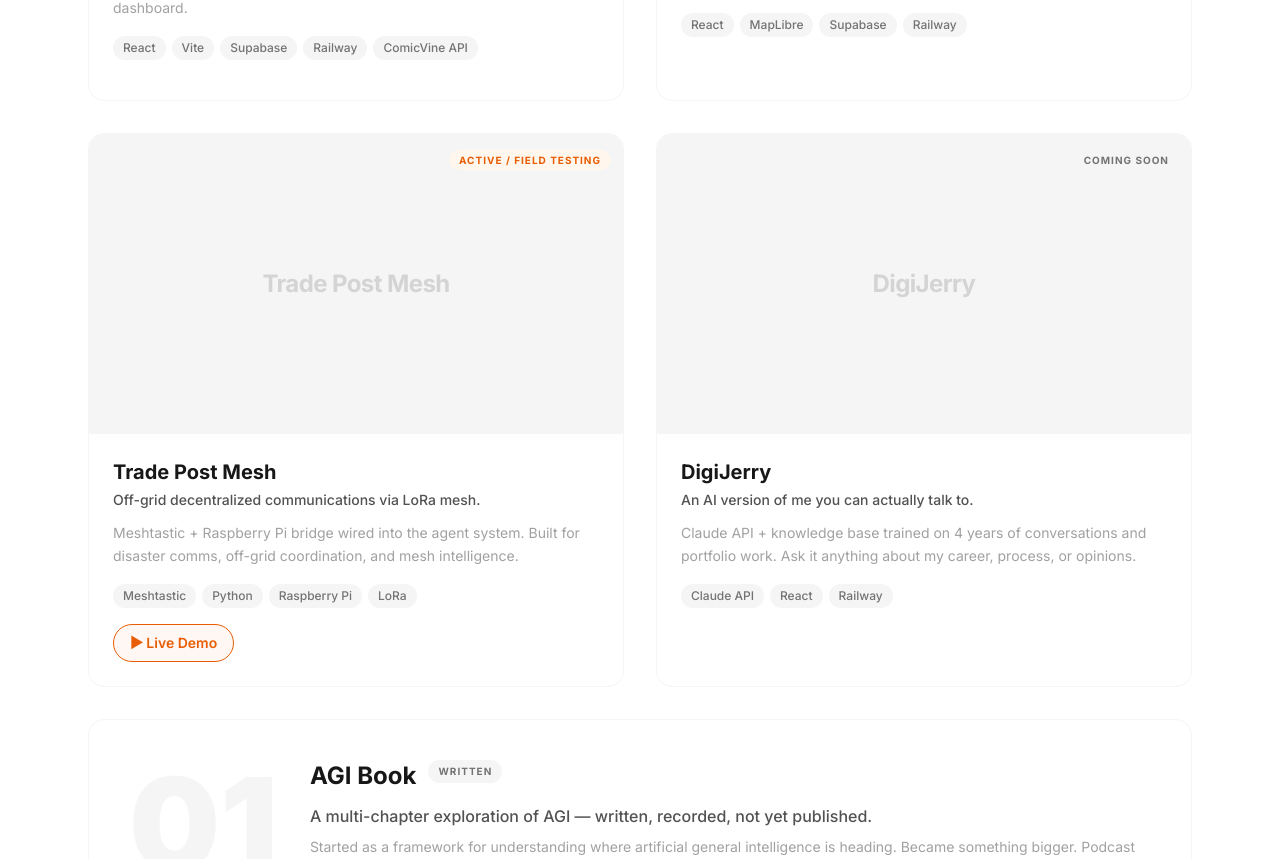
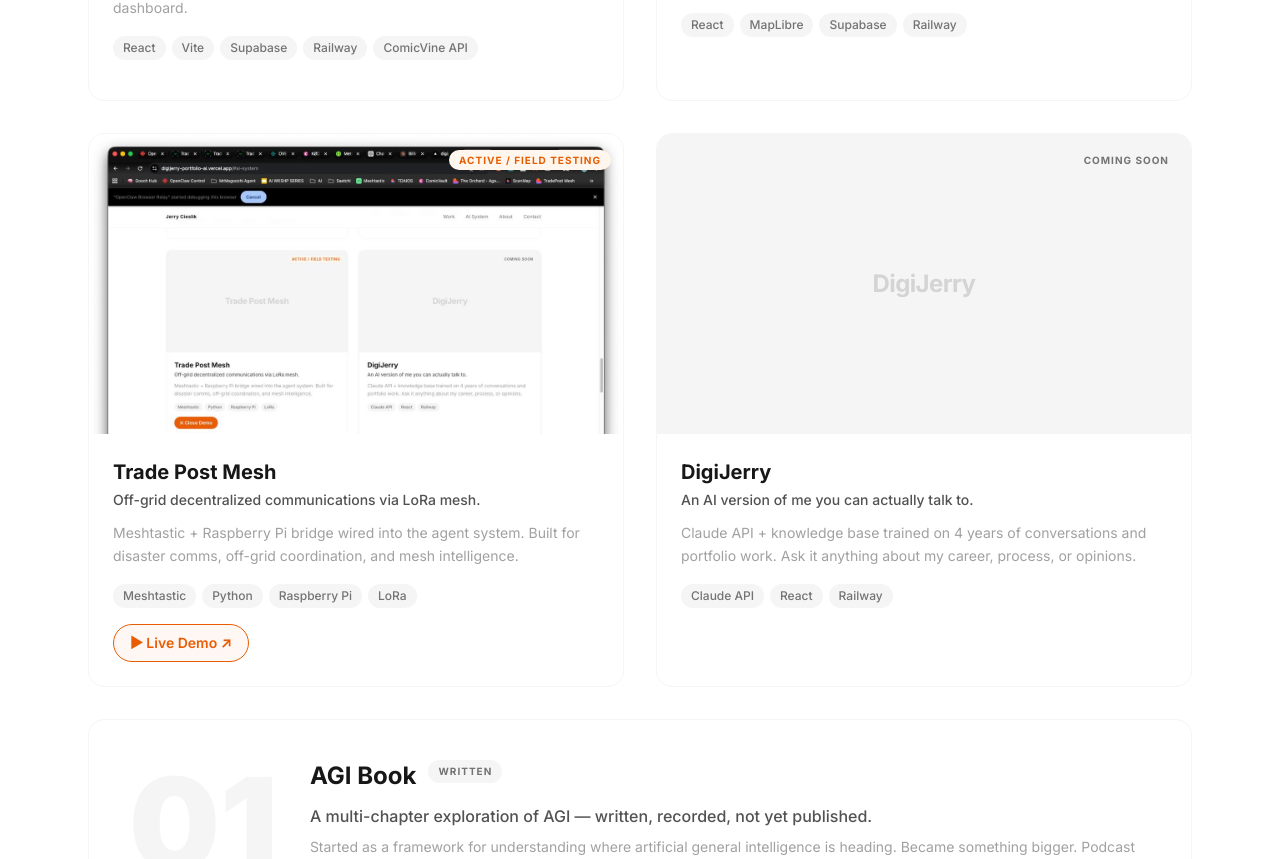
Before and after one commit to rekaldsi/digijerry-portfolio-ai, a React (Vite) app: page / in a window 1280 px wide. Shown: the part 3496-4355 px from the top of the page. Built offline with nearby package versions, Linux system fonts and the light colour scheme.

Commit message:
fix: Trade Post card — static hero image + new-tab demo button, kill inline iframe

```diff
--- a/src/components/Projects.tsx
+++ b/src/components/Projects.tsx
@@ -1,5 +1,4 @@
 import { motion } from 'framer-motion'
-import { useState } from 'react'
 
 type Project = {
   name: string
@@ -9,6 +8,7 @@
   tags: string[]
   fullWidth?: boolean
   demoUrl?: string
+  heroImage?: string
 }
 
 const projects: Project[] = [
@@ -33,6 +33,7 @@
     detail: 'Meshtastic + Raspberry Pi bridge wired into the agent system. Built for disaster comms, off-grid coordination, and mesh intelligence.',
     tags: ['Meshtastic', 'Python', 'Raspberry Pi', 'LoRa'],
     demoUrl: 'https://trade-post-mesh-production.up.railway.app/app',
+    heroImage: '/tradepost-feed.jpg',
   },
   {
     name: 'DigiJerry',
@@ -67,8 +68,6 @@
 }
 
 function ProjectCard({ project, index }: { project: Project; index: number }) {
-  const [demoOpen, setDemoOpen] = useState(false)
-
   return (
     <motion.div
       initial={{ opacity: 0, y: 30 }}
@@ -104,11 +103,19 @@
       ) : (
         /* Standard card */
         <>
-          {/* Image placeholder */}
-          <div className="relative aspect-video bg-neutral-100 flex items-center justify-center">
-            <span className="text-neutral-300 text-2xl font-bold tracking-tight select-none">
-              {project.name}
-            </span>
+          {/* Hero image or placeholder */}
+          <div className="relative aspect-video overflow-hidden bg-neutral-100 flex items-center justify-center">
+            {project.heroImage ? (
+              <img
+                src={project.heroImage}
+                alt={`${project.name} screenshot`}
+                className="w-full h-full object-cover object-top"
+              />
+            ) : (
+              <span className="text-neutral-300 text-2xl font-bold tracking-tight select-none">
+                {project.name}
+              </span>
+            )}
             <div className="absolute top-3 right-3">
               <StatusBadge status={project.status} />
             </div>
@@ -127,37 +134,17 @@
               ))}
             </div>
             {project.demoUrl && (
-              <button
-                onClick={() => setDemoOpen(!demoOpen)}
+              <a
+                href={project.demoUrl}
+                target="_blank"
+                rel="noopener noreferrer"
                 className="inline-flex items-center gap-2 text-sm font-semibold px-4 py-2 rounded-full transition-colors"
-                style={demoOpen
-                  ? { backgroundColor: '#E85D04', color: 'white' }
-                  : { backgroundColor: '#fff7f3', color: '#E85D04', border: '1px solid #E85D04' }
-                }
+                style={{ backgroundColor: '#fff7f3', color: '#E85D04', border: '1px solid #E85D04' }}
               >
-                {demoOpen ? '✕ Close Demo' : '▶ Live Demo'}
-              </button>
+                ▶ Live Demo ↗
+              </a>
             )}
           </div>
-
-          {/* Inline iframe demo */}
-          {project.demoUrl && demoOpen && (
-            <div className="border-t border-neutral-100">
-              <div className="bg-neutral-50 px-4 py-2 flex items-center gap-2">
-                <span className="w-2 h-2 rounded-full bg-green-400 animate-pulse"></span>
-                <span className="text-xs text-neutral-500 font-medium">Live — seeded with demo data</span>
-              </div>
-              <div className="relative w-full" style={{ height: '600px' }}>
-                <iframe
-                  src={project.demoUrl}
-                  className="w-full h-full border-0"
-                  title={`${project.name} Live Demo`}
-                  loading="lazy"
-                  allow="geolocation"
-                />
-              </div>
-            </div>
-          )}
         </>
       )}
     </motion.div>
```
Also changed, not shown: public/tradepost-feed.jpg (added).
